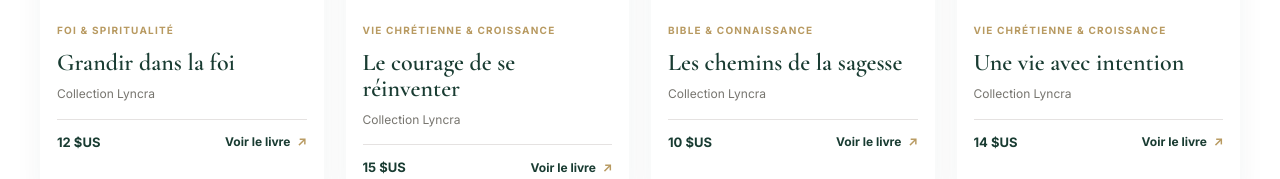
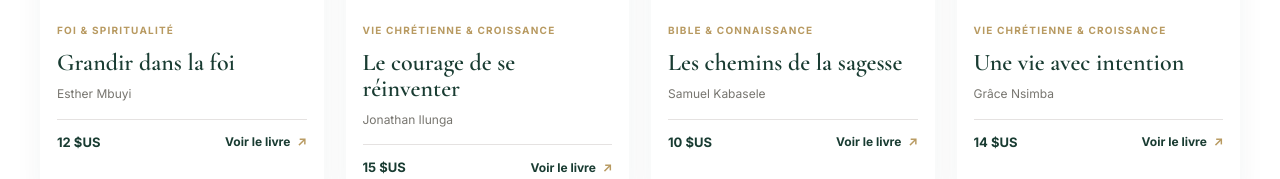
Before and after one commit to deka1512/LyncraBooks, a Nuxt app: page / in a window 1280 px wide. Shown: the part 1736-1915 px from the top of the page. Built offline with nearby package versions, Linux system fonts and the light colour scheme.

Commit message:
feat: assign individual authors to catalogue books

```diff
--- a/app/data/books.ts
+++ b/app/data/books.ts
@@ -4,10 +4,10 @@ export interface StaticBook {
 }
 // Prix fictifs de démonstration en USD : à remplacer avant la mise en vente.
 export const books: StaticBook[] = [
-  { id: 1, slug: 'grandir-dans-la-foi', title: 'Grandir dans la foi', author: 'Collection Lyncra', authorSlug: 'collection-lyncra', category: 'Foi & spiritualité', image: '/images/books/grandir-dans-la-foi.svg', summary: 'Des pistes pour affermir sa foi en Jésus-Christ, développer sa vie de prière et marcher avec confiance selon les enseignements de l’Évangile.', price: 12, currency: 'USD', featured: true },
-  { id: 2, slug: 'le-courage-de-se-reinventer', title: 'Le courage de se réinventer', author: 'Collection Lyncra', authorSlug: 'collection-lyncra', category: 'Vie chrétienne & croissance', image: '/images/books/courage-reinventer.svg', summary: 'Un parcours pour laisser Dieu façonner son caractère, renouveler ses pensées et avancer avec courage dans sa vocation.', price: 15, currency: 'USD', featured: true },
-  { id: 3, slug: 'les-chemins-de-la-sagesse', title: 'Les chemins de la sagesse', author: 'Collection Lyncra', authorSlug: 'collection-lyncra', category: 'Bible & connaissance', image: '/images/books/chemins-de-la-sagesse.svg', summary: 'Une invitation à rechercher la sagesse, exercer son discernement et approfondir sa compréhension des principes bibliques.', price: 10, currency: 'USD', featured: true },
-  { id: 4, slug: 'une-vie-avec-intention', title: 'Une vie avec intention', author: 'Collection Lyncra', authorSlug: 'collection-lyncra', category: 'Vie chrétienne & croissance', image: '/images/books/vie-avec-intention.svg', summary: 'Replacer Dieu au centre de ses priorités et apprendre à orienter ses décisions quotidiennes selon les valeurs de l’Évangile.', price: 14, currency: 'USD', featured: true },
-  { id: 5, slug: 'mediter-et-comprendre', title: 'Méditer et comprendre', author: 'Collection Lyncra', authorSlug: 'collection-lyncra', category: 'Foi & spiritualité', image: '/images/books/mediter-comprendre.svg', summary: 'Un temps de méditation pour s’arrêter devant la Parole, écouter Dieu et laisser ses enseignements éclairer sa vie.', price: 11, currency: 'USD', featured: false },
-  { id: 6, slug: 'ouvrir-de-nouvelles-perspectives', title: 'Ouvrir de nouvelles perspectives', author: 'Collection Lyncra', authorSlug: 'collection-lyncra', category: 'Bible & connaissance', image: '/images/books/nouvelles-perspectives.svg', summary: 'Développer sa connaissance des fondements de la foi chrétienne et cultiver une recherche de sagesse enracinée dans les Écritures.', price: 13, currency: 'USD', featured: false },
+  { id: 1, slug: 'grandir-dans-la-foi', title: 'Grandir dans la foi', author: 'Esther Mbuyi', authorSlug: 'esther-mbuyi', category: 'Foi & spiritualité', image: '/images/books/grandir-dans-la-foi.svg', summary: 'Des pistes pour affermir sa foi en Jésus-Christ, développer sa vie de prière et marcher avec confiance selon les enseignements de l’Évangile.', price: 12, currency: 'USD', featured: true },
+  { id: 2, slug: 'le-courage-de-se-reinventer', title: 'Le courage de se réinventer', author: 'Jonathan Ilunga', authorSlug: 'jonathan-ilunga', category: 'Vie chrétienne & croissance', image: '/images/books/courage-reinventer.svg', summary: 'Un parcours pour laisser Dieu façonner son caractère, renouveler ses pensées et avancer avec courage dans sa vocation.', price: 15, currency: 'USD', featured: true },
+  { id: 3, slug: 'les-chemins-de-la-sagesse', title: 'Les chemins de la sagesse', author: 'Samuel Kabasele', authorSlug: 'samuel-kabasele', category: 'Bible & connaissance', image: '/images/books/chemins-de-la-sagesse.svg', summary: 'Une invitation à rechercher la sagesse, exercer son discernement et approfondir sa compréhension des principes bibliques.', price: 10, currency: 'USD', featured: true },
+  { id: 4, slug: 'une-vie-avec-intention', title: 'Une vie avec intention', author: 'Grâce Nsimba', authorSlug: 'grace-nsimba', category: 'Vie chrétienne & croissance', image: '/images/books/vie-avec-intention.svg', summary: 'Replacer Dieu au centre de ses priorités et apprendre à orienter ses décisions quotidiennes selon les valeurs de l’Évangile.', price: 14, currency: 'USD', featured: true },
+  { id: 5, slug: 'mediter-et-comprendre', title: 'Méditer et comprendre', author: 'Déborah Kalala', authorSlug: 'deborah-kalala', category: 'Foi & spiritualité', image: '/images/books/mediter-comprendre.svg', summary: 'Un temps de méditation pour s’arrêter devant la Parole, écouter Dieu et laisser ses enseignements éclairer sa vie.', price: 11, currency: 'USD', featured: false },
+  { id: 6, slug: 'ouvrir-de-nouvelles-perspectives', title: 'Ouvrir de nouvelles perspectives', author: 'David Banza', authorSlug: 'david-banza', category: 'Bible & connaissance', image: '/images/books/nouvelles-perspectives.svg', summary: 'Développer sa connaissance des fondements de la foi chrétienne et cultiver une recherche de sagesse enracinée dans les Écritures.', price: 13, currency: 'USD', featured: false },
 ]
```
